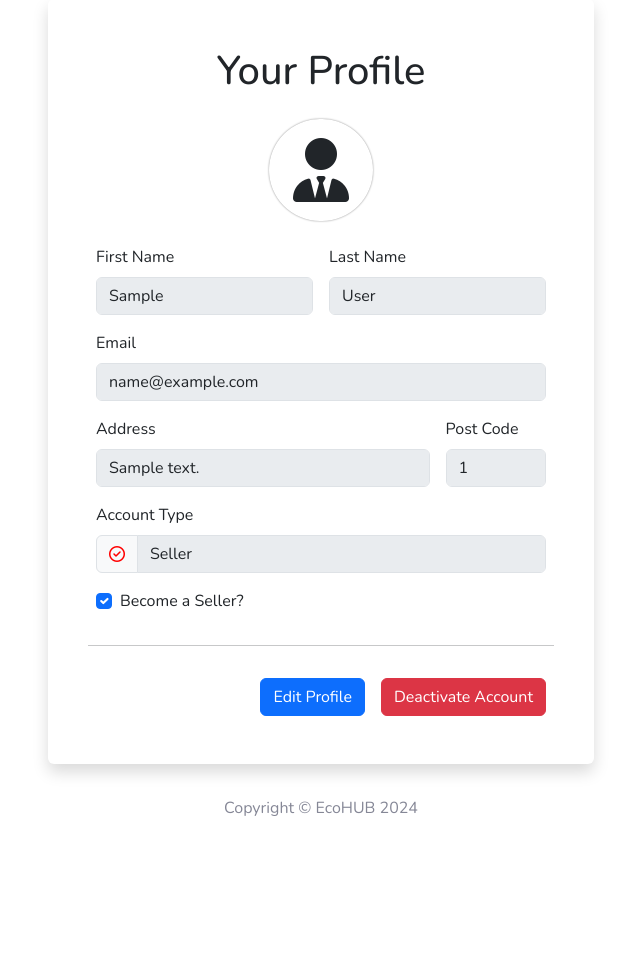
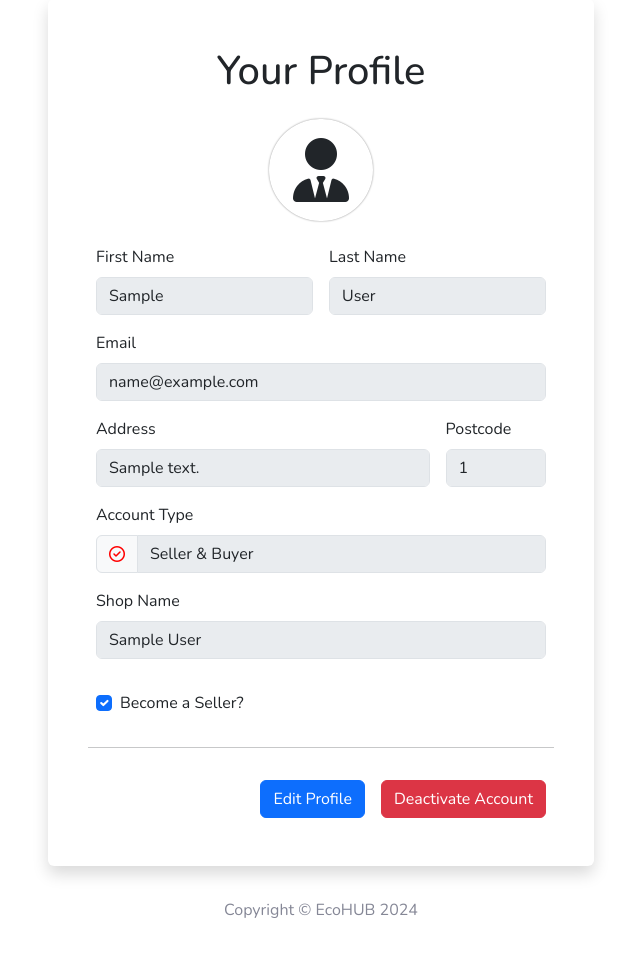
Before and after one commit to JiayangYing/CITS3403_PRO, a Flask app: page /profile in a window 1280 px wide. Shown: the part 135-1089 px from the top of the page, without its empty margins (319-959 px from the left). Before the commit the page ends 951 px from the top, so only its background shows below. Run offline with Flask 3, Linux system fonts and the light colour scheme; a user stored in the database is signed in; tables that the repository leaves empty hold one stand-in row (values such as "Sample post").

Commit message:
Fixed bug on profile page
I have fixed what Lok noticed from the profile page as well as minor changes on "Post Code"
- Display shop name on the user profile page
- Implement validation for the term and condition radio button
- Update account type display to accurately reflect sellers as both "Seller" and "Buyer"
- Change "Post Code" to "Postcode"

```diff
--- a/app/forms.py
+++ b/app/forms.py
@@ -1,7 +1,7 @@
 from flask import request
 from flask_wtf import FlaskForm
 from flask_login import current_user
-from wtforms import DecimalField, IntegerField, SelectField, StringField, PasswordField, BooleanField, SubmitField, TextAreaField, TelField, HiddenField
+from wtforms import DecimalField, IntegerField, SelectField, StringField, PasswordField, BooleanField, SubmitField, TextAreaField, TelField, HiddenField, RadioField
 from wtforms.validators import DataRequired,EqualTo,Length,ValidationError,Email, NumberRange
 from app.models import User, Product
 
@@ -38,7 +38,7 @@ def validate_australian_postcode(postcode):
     for city, (min_code, max_code) in city_ranges.items():
         if min_code <= postcode <= max_code:
             return
-    raise ValidationError('Invalid post code.')
+    raise ValidationError('Invalid Postcode.')
 
 def get_avatar_icon(avatar_idx):
     return ['fa-user-secret', 'fa-user-tie', 'fa-user-graduate', 'fa-user-nurse'][avatar_idx]
@@ -56,7 +56,7 @@ class RegistrationForm(FlaskForm):
     email_address = StringField('Email', validators=[DataRequired(), Email()])
     username = StringField('Username', validators=[DataRequired()])
     address = StringField('Address', validators=[Length(max=120)])
-    postcode = IntegerField('Post Code', validators=[DataRequired()])
+    postcode = IntegerField('Postcode', validators=[DataRequired()])
     contact_no = TelField('Contact Number', validators=[DataRequired()])
     password = PasswordField('Password', validators=[DataRequired(), Length(min=6)])
     re_password = PasswordField('Repeat Password', validators=[DataRequired(), EqualTo('password')])
@@ -115,7 +115,7 @@ class ProfileForm(FlaskForm):
     first_name = StringField('First Name')
     last_name = StringField('Last Name')
     email = StringField('Email')
-    postcode = IntegerField('Post Code')
+    postcode = IntegerField('Postcode')
     address = StringField('Address')
     account_type = StringField('Account Type')
     verified = BooleanField('Verified')
@@ -129,7 +129,7 @@ class ProfileForm(FlaskForm):
         self.email.data = current_user.email_address
         self.postcode.data = current_user.postcode
         self.address.data = current_user.address
-        self.account_type.data = 'Seller' if current_user.is_seller else 'Buyer'
+        self.account_type.data = 'Seller & Buyer' if current_user.is_seller else 'Buyer'
         self.verified.data = current_user.is_verified
         self.avatar.data = current_user.avatar
         self.avatar_icon.data = get_avatar_icon(current_user.avatar)
@@ -137,14 +137,22 @@ class ProfileForm(FlaskForm):
 class UpdateAccountForm(FlaskForm):
     become_seller = BooleanField('Become a Seller?')
     confirm_password = PasswordField('Confirm Password', validators=[DataRequired()])
+    confirm_password = PasswordField('Confirm Password', validators=[DataRequired()])
+    agree_to_terms = RadioField('I agree to the Terms and Conditions', choices=[('agree', 'Agree')], validators=[DataRequired()])
+    shop_name = StringField('Shop Name')
     submit = SubmitField('Update Account')
 
     def set_form_data(self):
+        self.shop_name.data = current_user.shop_name
         self.become_seller.data = current_user.is_seller
 
     def validate_confirm_password(self, confirm_password):
         if not current_user.check_password(confirm_password.data):
             raise ValidationError('Incorrect current password.')
+
+    def validate_shop_name(self, shopname):
+        if self.become_seller.data and not shopname.data:
+            raise ValidationError('Please enter a shop name if you wish to become a seller.')
 
 class DeactivateAccountForm(FlaskForm):
     deactivate_password = PasswordField('Deactivate Password', validators=[DataRequired()])
@@ -160,7 +168,7 @@ class EditProfileForm(FlaskForm):
     last_name = StringField('Last Name', validators=[DataRequired(), Length(min=2, max=50)])
     email = StringField('Email', validators=[DataRequired(), Email(), Length(max=120)])
     address = StringField('Address', validators=[Length(max=120)])
-    postcode = IntegerField('Post Code', validators=[DataRequired()])
+    postcode = IntegerField('Postcode', validators=[DataRequired()])
     avatar = HiddenField('Avatar', validators=[DataRequired()])
     avatar_icon = StringField('Avatar')
     submit = SubmitField('Update')
@@ -196,7 +204,7 @@ class Orderform(FlaskForm):
     first_name = StringField('First Name', validators=[DataRequired()])
     last_name = StringField('Last Name', validators=[DataRequired()])
     email_address = StringField('Email', validators=[DataRequired(), Email()])
-    postcode = IntegerField('Post Code', validators=[DataRequired()])
+    postcode = IntegerField('Postcode', validators=[DataRequired()])
     contact_no = TelField('Contact Number', validators=[DataRequired()])
     remarks = TextAreaField('remarks')
     submit = SubmitField('Request')
--- a/app/routes.py
+++ b/app/routes.py
@@ -250,6 +250,7 @@ def update_account_type():
     user = User.get_by_username(current_user.username)
     if account_form.validate_on_submit():
         current_user.is_seller = not user.is_seller
+        current_user.shop_name = account_form.shop_name.data
         db.session.commit()
         flash('Your account type has been changed.', 'success')
         return redirect(url_for('main.profile'))
--- a/app/templates/users/profile.html
+++ b/app/templates/users/profile.html
@@ -52,8 +52,17 @@
                                 {{ form.account_type(class="form-control", disabled=True) }}
                               </div>
                             </div>
+                            {% set form = account_form %}
+                            {% if form.become_seller.data %}
+                                <div class="col-12">
+                                    {{ form.shop_name.label(class="form-label") }}
+                                    {{ form.shop_name(class="form-control mb-3", disabled=True) }}
+                                    {% for error in form.shop_name.errors %}
+                                        <span class="text-danger">{{ error }}</span>
+                                    {% endfor %}
+                                </div>
+                            {% endif %}
                             <div class="col-12">
-                                {% set form = account_form %}
                                 {% if form.errors %}
                                     <div id="account_AlertModalDiv">
                                         {% set divId = '#account_AlertModalDiv' %}
@@ -70,16 +79,28 @@
                                 {% set class = "" %}
                                 {% if show %} {% set class = "show" %} {% endif %}
                                 <div class="collapse {{class}}" id="sellerForm">
+                                    {% if not form.become_seller.data %}
+                                        <div class="mb-3">
+                                            {{ form.shop_name.label(class="form-label") }}
+                                            {{ form.shop_name(class="form-control mb-3") }}
+                                            {% for error in form.shop_name.errors %}
+                                                <span class="text-danger">{{ error }}</span>
+                                            {% endfor %}
+                                        </div>
+                                    {% endif %}
                                     <div class="mb-3">
-                                        <label for="exampleCheckboxFormPassword" class="form-label">Confirm Your Password:</label>
+                                        {{ form.confirm_password.label(for="exampleCheckboxFormPassword", class="form-label") }}
                                         {{ form.confirm_password(type="password", class="form-control mb-3", id="exampleCheckboxFormPassword", placeholder="Your Password") }}
+                                        {% for error in form.confirm_password.errors %}
+                                            <span class="text-danger">{{ error }}</span>
+                                        {% endfor %}
                                     </div>
                                     <div class="mb-3">
                                         <div class="form-check form-check-reverse">
-                                            <input type="radio" class="form-check-input" id="sellerAgreement">
-                                            <label class="form-check-label" for="sellerAgreement">
-                                                I agree to the terms and conditions.
-                                            </label>
+                                            {% for subfield in form.agree_to_terms %}
+                                                {{ subfield(class="form-check-input",id="sellerAgreement", novalidate='asdsad') }}
+                                            {% endfor %}
+                                            {{ form.agree_to_terms.label(class="form-check-label", for="sellerAgreement") }}
                                         </div>
                                     </div>
                                     {{ form.submit(class="btn btn-primary", id="confirmSellerBtn") }}
```
